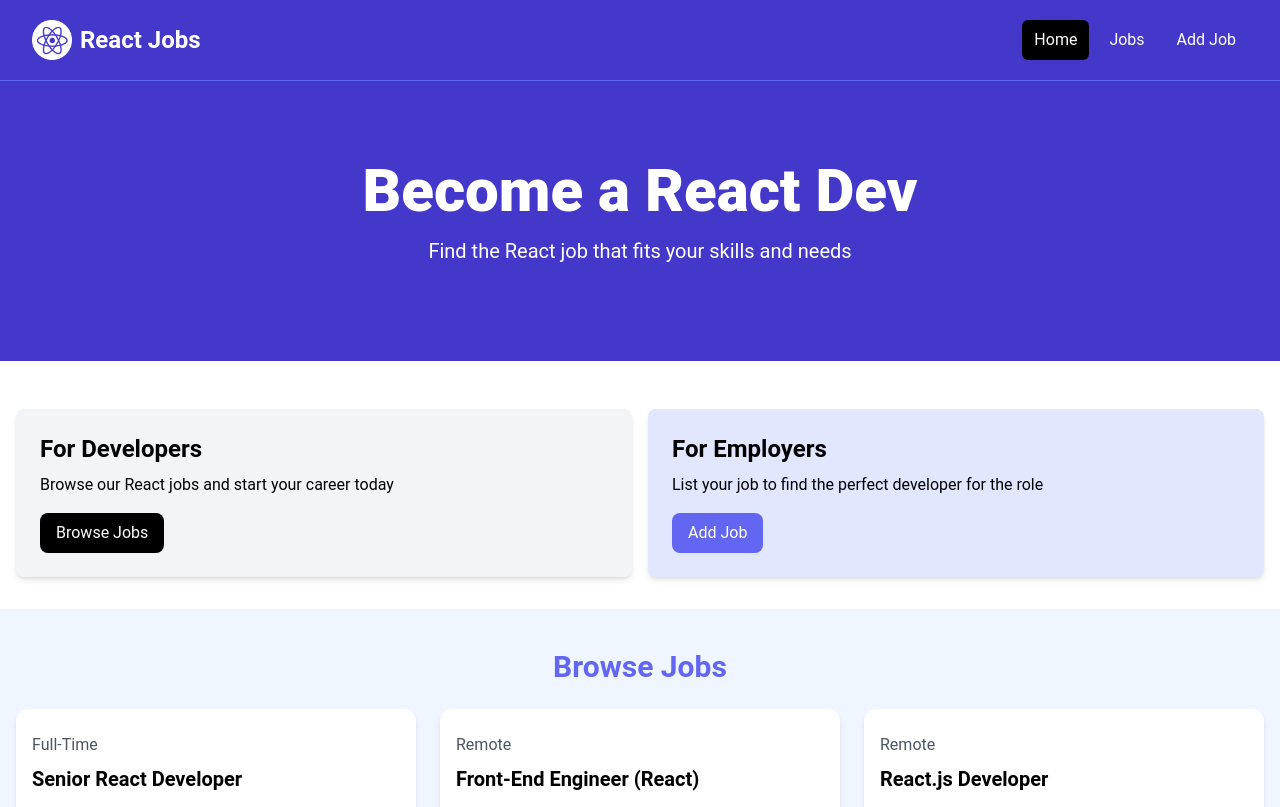
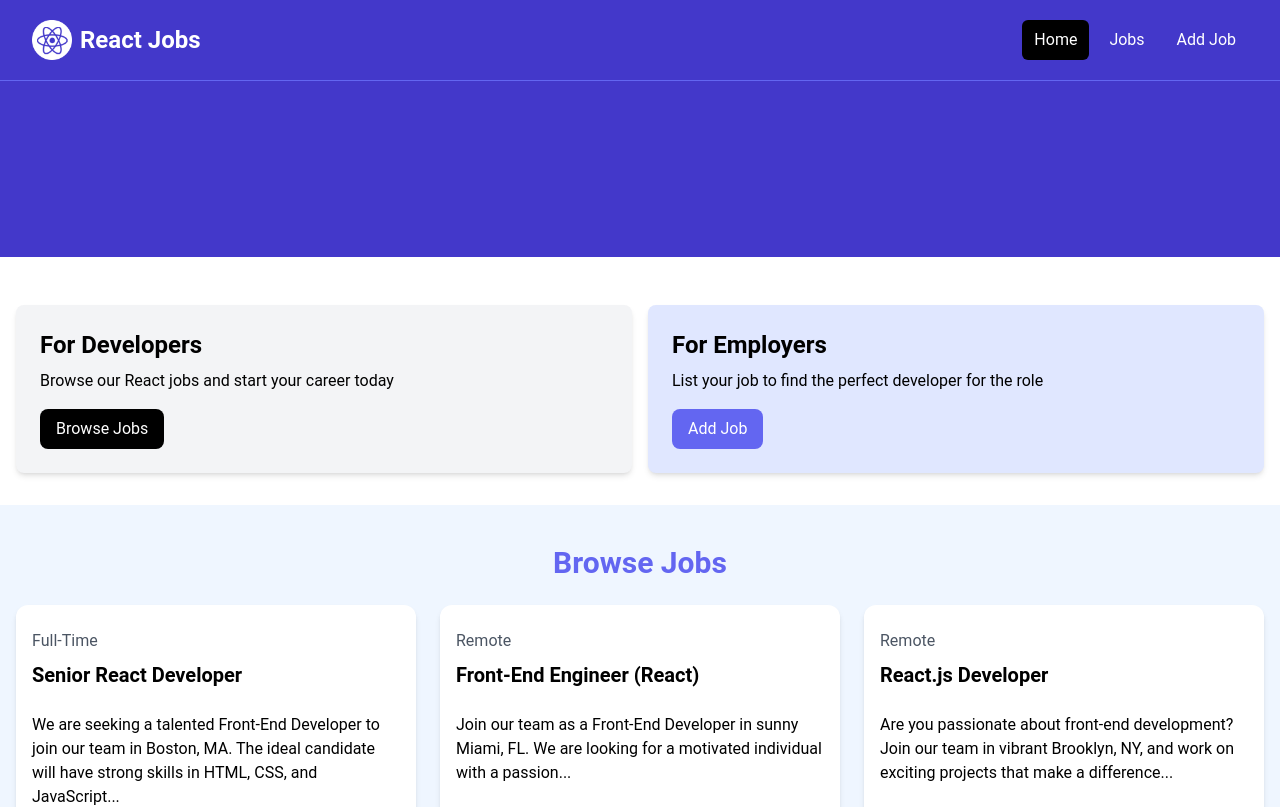
Before and after one commit to crypt096/react-crash-course-2024, a React (Vite) app: page / in a window 1280 px wide. Shown: the top 807 px of the page. Built offline with nearby package versions, Linux system fonts and the light colour scheme.

Commit message:
Update Hero.tsx

```diff
--- a/src/components/Hero.tsx
+++ b/src/components/Hero.tsx
@@ -1,4 +1,9 @@
-const Hero = () => {
+interface HeroProps {
+  title: string;
+  subtitle: string;
+}
+
+const Hero = ({ title, subtitle }: HeroProps) => {
   return (
     <section className="bg-indigo-700 py-20 mb-4">
       <div
@@ -8,10 +13,10 @@ const Hero = () => {
           <h1
             className="text-4xl font-extrabold text-white sm:text-5xl md:text-6xl"
           >
-            Become a React Dev
+            {title}
           </h1>
           <p className="my-4 text-xl text-white">
-            Find the React job that fits your skills and needs
+            {subtitle}
           </p>
         </div>
       </div>
```
